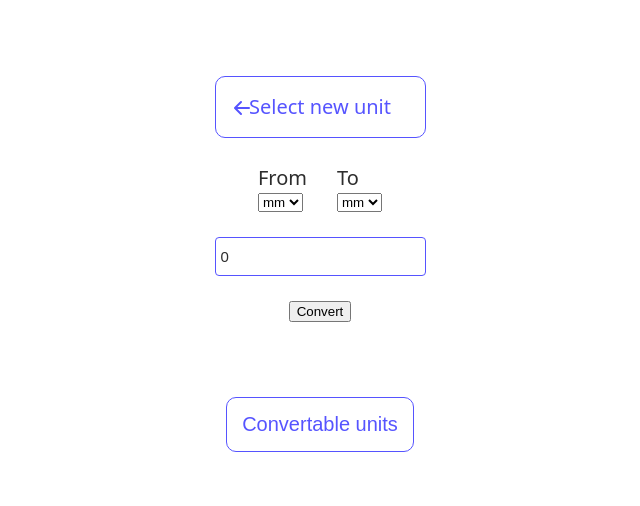
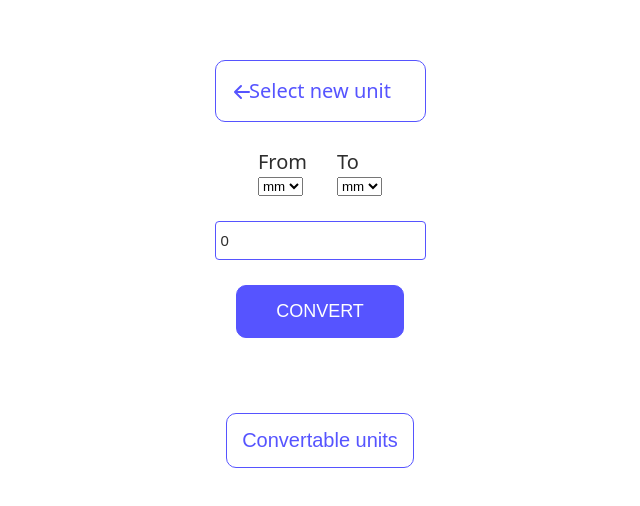
Before and after one commit to tamaskovacs0408/unit-converter, a React (Vite) app: page /converter/length in a window 1280 px wide. Shown: the part 136-642 px from the top of the page, without its empty margins (320-960 px from the left). Built offline with nearby package versions, Linux system fonts and the light colour scheme.

Commit message:
Insert component

```diff
--- a/src/components/ConverterForm.tsx
+++ b/src/components/ConverterForm.tsx
@@ -5,6 +5,7 @@ import UnitSelector from "@/components/UnitSelector";
 import { useUnitConverter } from "@/hooks/useUnitConverter";
 
 import classes from "@/components/ConverterForm.module.scss";
+import ConvertButton from '@/UI/ConvertButton';
 
 export default function ConverterForm() {
   const { unitType } = useParams<{ unitType: string }>();
@@ -44,7 +45,7 @@ export default function ConverterForm() {
           defaultValue={0}
           ref={inputUnit}
         />
-        <button className={classes["convert-button"]}>Convert</button>
+        <ConvertButton />
       </form>
       <UnitResult unit={unit} targetUnit={targetUnit} fromUnit={enteredUnit} />
     </>
--- a/src/components/CurrencyConverter.tsx
+++ b/src/components/CurrencyConverter.tsx
@@ -4,6 +4,7 @@ import UnitSelector from '@/components/UnitSelector';
 import Input from '@/UI/Input';
 import { useCurrencyConverter } from '@/hooks/useCurrencyConverter';
 import classes from '@/components/ConverterForm.module.scss';
+import ConvertButton from '@/UI/ConvertButton';
 
 export default function CurrencyConverter() {
   const {
@@ -81,9 +82,7 @@ export default function CurrencyConverter() {
           defaultValue={0}
           ref={inputAmount}
         />
-        <button type='submit' className={classes.button}>
-          Convert
-        </button>
+        <ConvertButton halfWidth={true} />
         {isLoading && <div>Converting...</div>}
         {error && <div className={classes.error}>{error}</div>}
         {convertedAmount !== null && (
```
